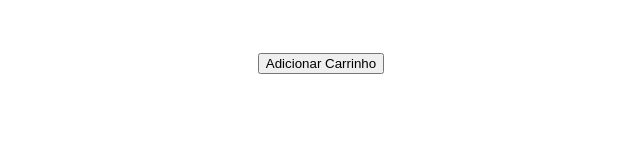
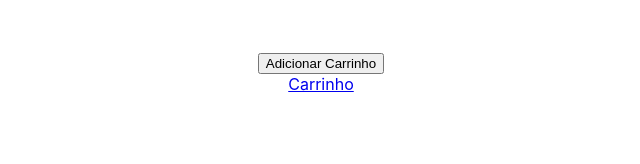
Before and after one commit to LucasDiasAl/Frontend-online-store, a React (Create React App) app: page /Products/1 in a window 1280 px wide. Shown: the top 164 px of the page, without its empty margins (319-959 px from the left). Built offline with nearby package versions, Linux system fonts and the light colour scheme; no server answers; the HTML template or start-up script is replaced by a standard one.

Commit message:
Adiciona item ao carrinho :rocket:

```diff
--- a/src/Components/Products.jsx
+++ b/src/Components/Products.jsx
@@ -1,12 +1,11 @@
 import React from 'react';
 import PropTypes from 'prop-types';
-import { Redirect } from 'react-router-dom';
+import { Link } from 'react-router-dom';
 import { getProductsFromId } from '../services/api';
 
 class Products extends React.Component {
   state = {
     product: '',
-    redirect: false,
   };
 
   componentDidMount() {
@@ -18,11 +17,15 @@ class Products extends React.Component {
   }
 
   handleClickButton = () => {
-    this.setState({ redirect: true });
+    const { product } = this.state;
+    const localProds = JSON.parse(localStorage.getItem('products')) || [];
+    const produToAdd = Object.entries(product);
+    const prodsNew = [...localProds, produToAdd];
+    localStorage.setItem('products', JSON.stringify(prodsNew));
   };
 
   render() {
-    const { product, redirect } = this.state;
+    const { product } = this.state;
     const productPage = (
       <div>
         <p data-testid="product-detail-name">
@@ -37,20 +40,30 @@ class Products extends React.Component {
           { product.price }
         </p>
         <div>
+          <div>
             <button
               type="submit"
               onClick={ this.handleClickButton }
-            data-testid="shopping-cart-button"
+              data-testid="product-detail-add-to-cart"
             >
               Adicionar Carrinho
             </button>
+          </div>
+          <div>
+            <Link
+              type="submit"
+              data-testid="shopping-cart-button"
+              to="/ShoppingCart"
+            >
+              Carrinho
+            </Link>
+          </div>
         </div>
       </div>
     );
     return (
       <div>
-        {redirect && <Redirect to="/ShoppingCart" />}
-        {!redirect && productPage}
+        {productPage}
       </div>
     );
   }
```
Lines whose indentation alone changed are shown as unchanged.
